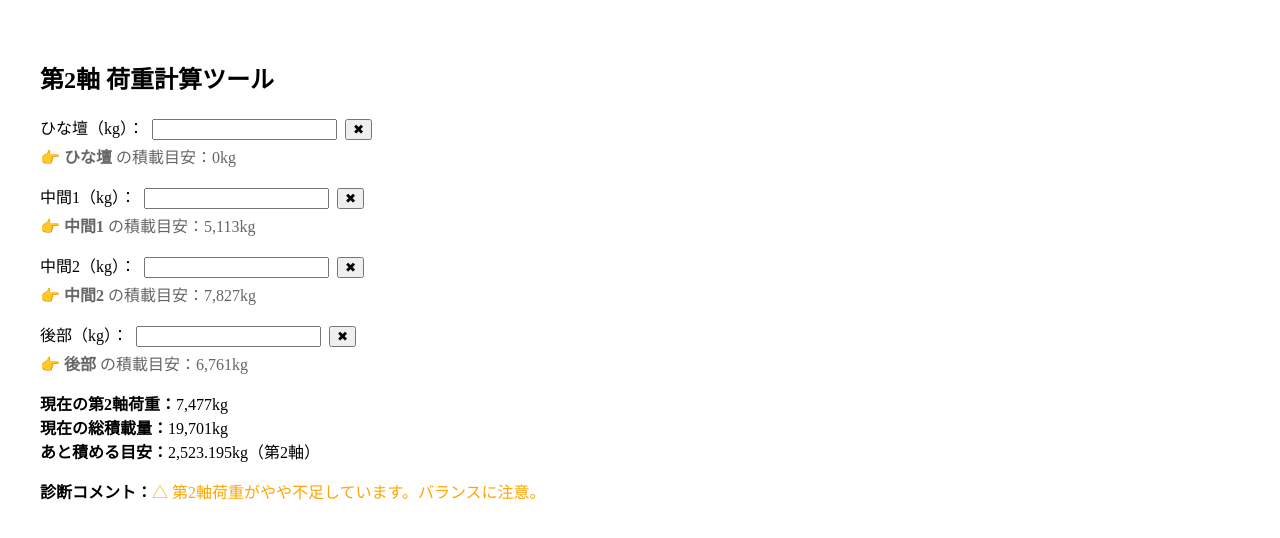
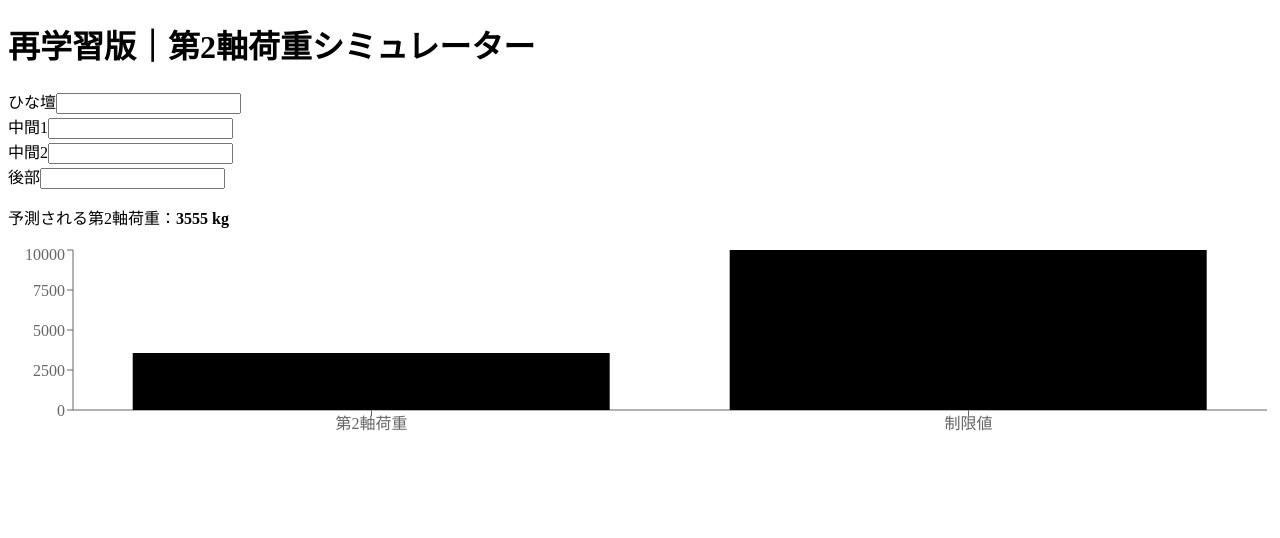
Before and after one commit to Toyotayusou1111/-, a React (Create React App) app: page / in a window 1280 px wide. Shown: the top 538 px of the page. Built offline with nearby package versions, Linux system fonts and the light colour scheme.

Commit message:
Update App.js

```diff
--- a/src/App.js
+++ b/src/App.js
@@ -1,4 +1,5 @@
 import React, { useState } from "react";
+import { BarChart, Bar, XAxis, YAxis, Tooltip, ResponsiveContainer } from "recharts";
 
 export default function App() {
   const [weights, setWeights] = useState({
@@ -8,139 +9,65 @@ export default function App() {
     後部: "",
   });
 
-  const influences = {
-    ひな壇: 0.6817,
-    中間1: 0.607,
-    中間2: 0.0975,
-    後部: 0.0433,
+  const coefficients = {
+    ひな壇: 1.1768,
+    中間1: 0.3344,
+    中間2: 0.1491,
+    後部: -0.2180,
   };
 
-  const ratios = {
-    中間1: 0.211,
-    中間2: 0.323,
-    後部: 0.279,
-  };
+  const intercept = 3554.87;
 
-  const INTERCEPT = 3317.33;
-  const MAX_AXLE_LOAD = 10000;
-  const MAX_TOTAL_LOAD = 19700;
-
-  const parsed = Object.fromEntries(
-    Object.entries(weights).map(([k, v]) => [k, parseFloat(v) || 0])
+  const parsedWeights = Object.fromEntries(
+    Object.entries(weights).map(([key, val]) => [key, parseFloat(val) || 0])
   );
 
-  const empty = Object.entries(weights)
-    .filter(([_, v]) => v === "")
-    .map(([k]) => k);
+  const predictedAxleLoad =
+    parsedWeights.ひな壇 * coefficients.ひな壇 +
+    parsedWeights.中間1 * coefficients.中間1 +
+    parsedWeights.中間2 * coefficients.中間2 +
+    parsedWeights.後部 * coefficients.後部 +
+    intercept;
 
-  const usedTotal = Object.entries(parsed)
-    .filter(([k]) => !empty.includes(k))
-    .reduce((sum, [k, v]) => sum + v, 0);
+  const data = [
+    { name: "第2軸荷重", value: Math.round(predictedAxleLoad) },
+    { name: "制限値", value: 10000 },
+  ];
 
-  const usedAxle = Object.entries(parsed)
-    .filter(([k]) => !empty.includes(k))
-    .reduce((sum, [k, v]) => sum + v * influences[k], INTERCEPT);
-
-  const remainingTotal = MAX_TOTAL_LOAD - usedTotal;
-
-  const rawAlloc = {};
-  const ratioSum = empty.reduce((sum, k) => sum + (ratios[k] || 0), 0);
-  empty.forEach((k) => {
-    rawAlloc[k] = remainingTotal * (ratios[k] || 0) / ratioSum;
-  });
-
-  const rawAxle = Object.entries(rawAlloc).reduce(
-    (sum, [k, v]) => sum + v * influences[k],
-    usedAxle
-  );
-
-  const scale = rawAxle > MAX_AXLE_LOAD ? (MAX_AXLE_LOAD - usedAxle) / (rawAxle - usedAxle) : 1;
-
-  const recommended = {};
-  empty.forEach((k) => {
-    recommended[k] = Math.round(rawAlloc[k] * scale);
-  });
-
-  const finalTotal = usedTotal + Object.values(recommended).reduce((a, b) => a + b, 0);
-  const finalAxle = Object.entries(parsed)
-    .filter(([k]) => !empty.includes(k))
-    .reduce((sum, [k, v]) => sum + v * influences[k], INTERCEPT)
-    + Object.entries(recommended).reduce((sum, [k, v]) => sum + v * influences[k], 0);
-
-  const diagnosis = finalAxle > MAX_AXLE_LOAD
-    ? "⚠ 第2軸荷重が過積載です。荷重を調整してください。"
-    : finalAxle >= 9500
-    ? "◎ 第2軸荷重は適正範囲内です。"
-    : "△ 第2軸荷重がやや不足しています。バランスに注意。";
-
-  const areas = ["ひな壇", "中間1", "中間2", "後部"];
-
-  const handleKeyDown = (e, key) => {
-    if (e.key === "Enter") {
-      const index = areas.indexOf(key);
-      if (index >= 0 && index < areas.length - 1) {
-        const nextKey = areas[index + 1];
-        const nextInput = document.getElementById(nextKey);
-        if (nextInput) nextInput.focus();
-      }
-    }
+  const handleChange = (e) => {
+    setWeights({ ...weights, [e.target.name]: e.target.value });
   };
 
   return (
-    <div style={{ padding: "2rem" }}>
-      <h2>第2軸 荷重計算ツール</h2>
-      {areas.map((key) => (
-        <div key={key} style={{ marginBottom: "1rem" }}>
-          <label>
-            {key}（kg）：
-            <input
-              id={key}
-              type="number"
-              value={weights[key]}
-              onChange={(e) => setWeights({ ...weights, [key]: e.target.value })}
-              onKeyDown={(e) => handleKeyDown(e, key)}
-              style={{ marginLeft: "0.5rem" }}
-            />
-            <button
-              onClick={() => setWeights({ ...weights, [key]: "" })}
-              style={{ marginLeft: "0.5rem" }}
-            >
-              ✖
-            </button>
-          </label>
-          {recommended[key] !== undefined && (
-            <div style={{ marginTop: "0.25rem", color: "#666" }}>
-              👉 <strong>{key}</strong> の積載目安：{recommended[key].toLocaleString()}kg
-            </div>
-          )}
+    <div className="p-4 max-w-xl mx-auto">
+      <h1 className="text-xl font-bold mb-4">再学習版｜第2軸荷重シミュレーター</h1>
+
+      {Object.keys(weights).map((key) => (
+        <div key={key} className="mb-2">
+          <label className="block mb-1">{key}</label>
+          <input
+            type="number"
+            name={key}
+            value={weights[key]}
+            onChange={handleChange}
+            className="w-full border p-2 rounded"
+          />
         </div>
       ))}
-      <div>
-        <strong>現在の第2軸荷重：</strong>
-        {Math.round(finalAxle).toLocaleString()}kg
+
+      <div className="mt-4">
+        <p>予測される第2軸荷重：<strong>{Math.round(predictedAxleLoad)} kg</strong></p>
       </div>
-      <div>
-        <strong>現在の総積載量：</strong>
-        {Math.round(finalTotal).toLocaleString()}kg
-      </div>
-      <div>
-        <strong>あと積める目安：</strong>
-        {Math.max(0, MAX_AXLE_LOAD - finalAxle).toLocaleString()}kg（第2軸）
-      </div>
-      <div style={{ marginTop: "1rem" }}>
-        <strong>診断コメント：</strong>
-        <span
-          style={{
-            color:
-              finalAxle > MAX_AXLE_LOAD
-                ? "red"
-                : finalAxle >= 9500
-                ? "green"
-                : "orange",
-          }}
-        >
-          {diagnosis}
-        </span>
+
+      <div className="mt-4" style={{ height: 200 }}>
+        <ResponsiveContainer>
+          <BarChart data={data}>
+            <XAxis dataKey="name" />
+            <YAxis />
+            <Tooltip />
+            <Bar dataKey="value" />
+          </BarChart>
+        </ResponsiveContainer>
       </div>
     </div>
   );
```
